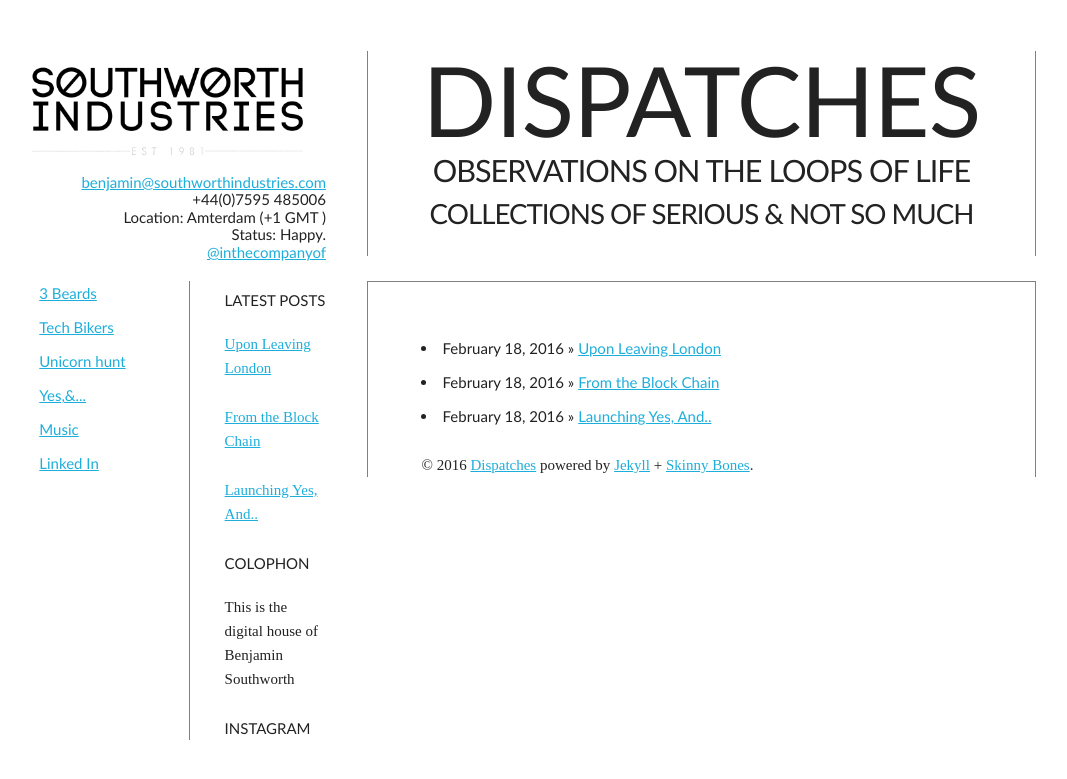
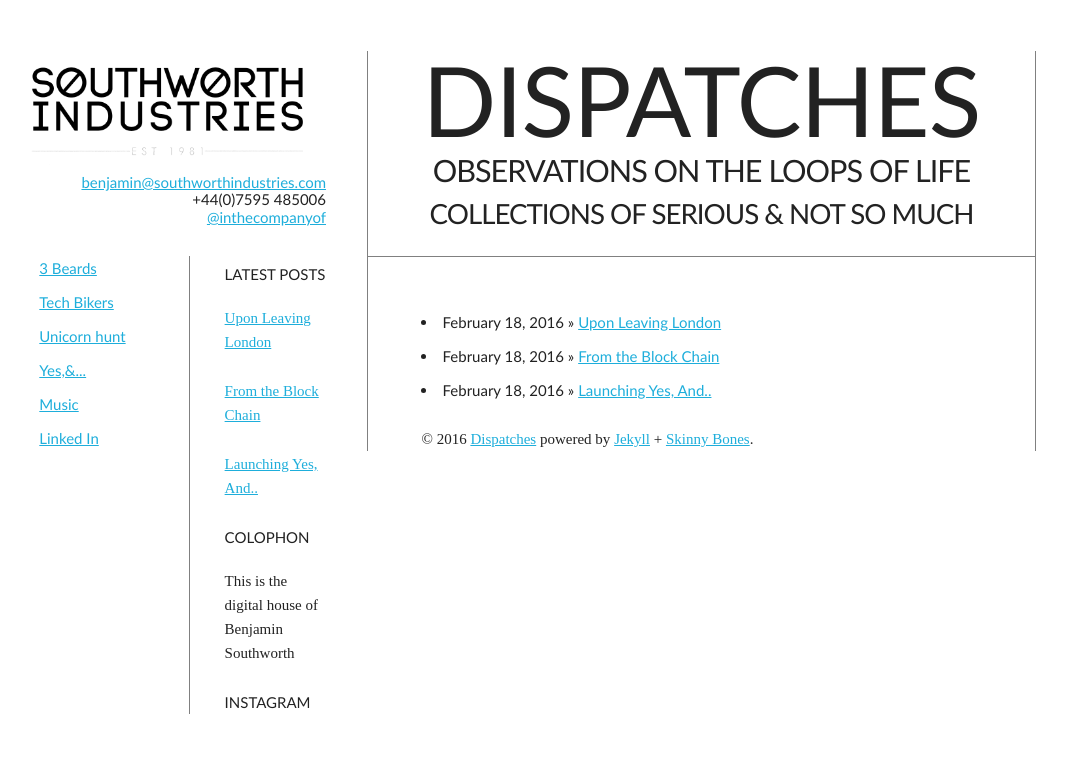
Before and after one commit to inthecompanyofus/dispatches, a Jekyll site: the page built from index.md, in a window 1280 px wide. Shown: the top 779 px of the page, without its empty margins (116-1183 px from the left). Built offline with Jekyll 4.4.1, drawn with Linux system fonts in a browser that asks for light colours; comment, search, counter and statistics services are not loaded.

```diff
--- a/_includes/branding.html
+++ b/_includes/branding.html
@@ -5,13 +5,7 @@
       <ul>
       <li><a href="mailto:benjamin@southworthindustries.com">benjamin@southworthindustries.com</a></li>
       <li>+44(0)7595 485006</li>
-      <li>Location: Amterdam (+1 GMT )</li>
-      <li>Status: Happy.</li>
-
-
-
       <li><a href="http://www.twitter.com/inthecompanyof">@inthecompanyof</a></li>
-
     </ul>
   </div>
       </div>
```
